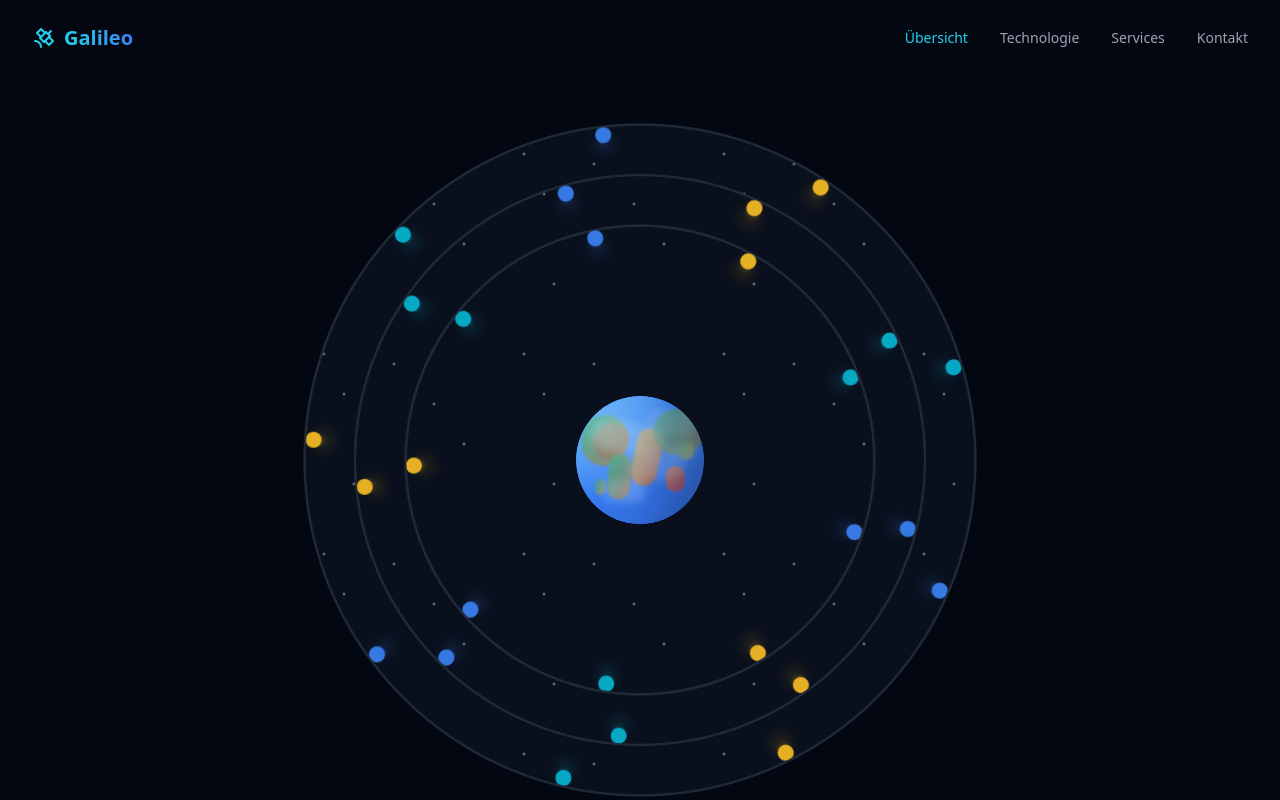
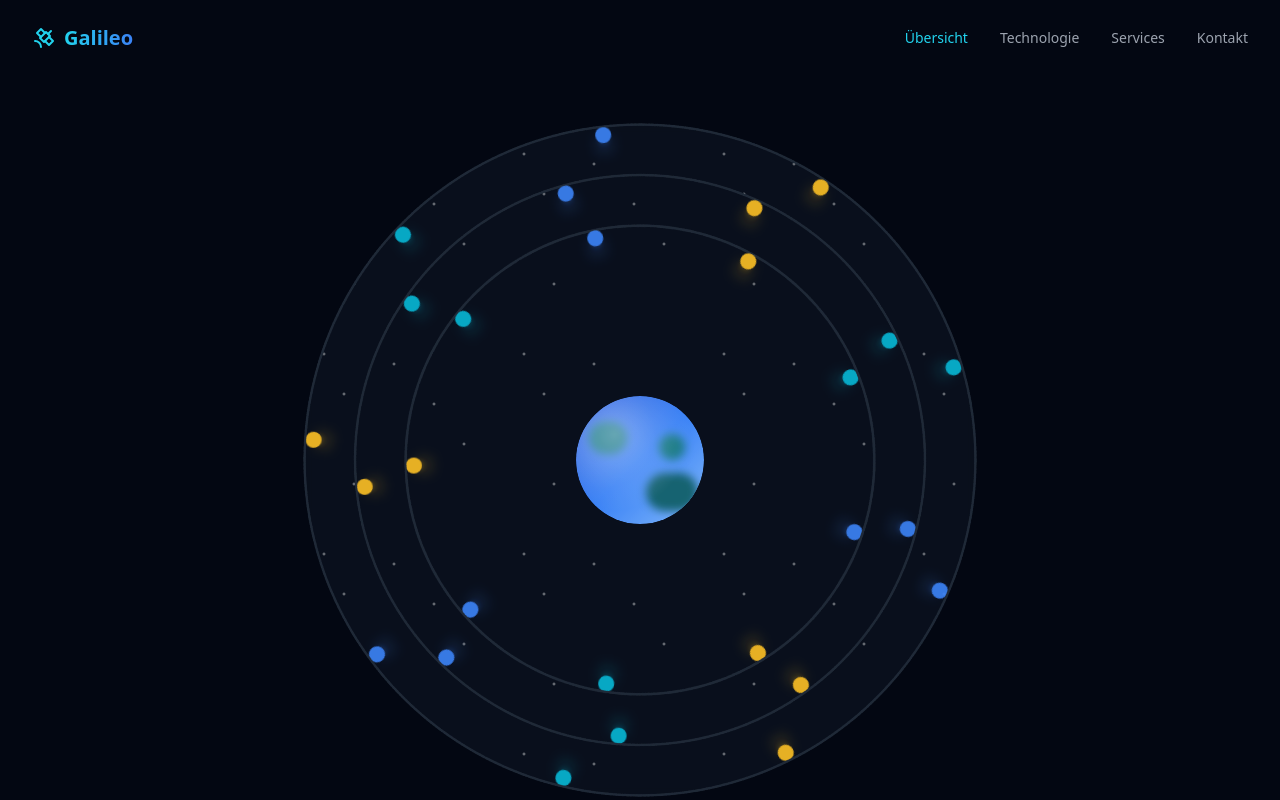
Before and after one commit to estatar/Galileo, a React (Vite) app: page / in a window 1280 px wide. Shown: the top 800 px of the page. Built offline with nearby package versions, Linux system fonts and the light colour scheme.

Commit message:
Updated index.css

```diff
--- a/src/components/Planet.tsx
+++ b/src/components/Planet.tsx
@@ -3,62 +3,24 @@ import React from 'react';
 const Planet: React.FC = () => {
   return (
     <div className="absolute top-1/2 left-1/2 -translate-x-1/2 -translate-y-1/2 w-24 h-24 md:w-32 md:h-32 rounded-full overflow-hidden">
-      <div className="w-full h-full rounded-full bg-gradient-to-br from-blue-600 via-blue-500 to-blue-800 relative overflow-hidden shadow-2xl">
-        {/* Ocean base with subtle variations */}
-        <div className="absolute inset-0 bg-gradient-to-br from-blue-400 via-blue-600 to-blue-800"></div>
-
-        {/* Continental landmasses - more realistic shapes and colors */}
-        <div className="absolute inset-0">
-          {/* North America / Europe region */}
-          <div className="absolute w-[35%] h-[40%] top-[15%] left-[5%] bg-gradient-to-br from-green-600 to-amber-700 rounded-full blur-[1px] opacity-90 transform rotate-12"></div>
-          <div className="absolute w-[25%] h-[30%] top-[20%] left-[15%] bg-gradient-to-br from-yellow-700 to-amber-800 rounded-full blur-[1px] opacity-80 transform rotate-45"></div>
-
-          {/* Africa / Middle East */}
-          <div className="absolute w-[20%] h-[45%] top-[25%] left-[45%] bg-gradient-to-br from-yellow-600 to-orange-700 rounded-full blur-[1px] opacity-85 transform rotate-12"></div>
-
-          {/* Asia */}
-          <div className="absolute w-[40%] h-[35%] top-[10%] left-[60%] bg-gradient-to-br from-green-700 to-yellow-700 rounded-full blur-[1px] opacity-80 transform -rotate-12"></div>
-
-          {/* South America */}
-          <div className="absolute w-[18%] h-[35%] top-[45%] left-[25%] bg-gradient-to-br from-green-600 to-amber-700 rounded-full blur-[1px] opacity-85 transform rotate-6"></div>
-
-          {/* Australia */}
-          <div className="absolute w-[15%] h-[20%] top-[55%] left-[70%] bg-gradient-to-br from-orange-600 to-red-700 rounded-full blur-[1px] opacity-80"></div>
-
-          {/* Additional smaller landmasses */}
-          <div className="absolute w-[12%] h-[15%] top-[35%] left-[80%] bg-gradient-to-br from-green-700 to-yellow-600 rounded-full blur-[1px] opacity-75"></div>
-          <div className="absolute w-[8%] h-[12%] top-[65%] left-[15%] bg-gradient-to-br from-green-600 to-amber-600 rounded-full blur-[1px] opacity-70"></div>
+      <div className="w-full h-full rounded-full bg-gradient-to-br from-blue-700 via-blue-500 to-blue-300 relative overflow-hidden">
+        {/* Cloud/atmosphere effect */}
+        <div className="absolute inset-0 opacity-60">
+          <div className="absolute w-full h-full bg-[radial-gradient(circle_at_20%_30%,rgba(255,255,255,0.2),transparent_40%)]"></div>
         </div>
 
-        {/* Cloud layer - more realistic cloud patterns */}
-        <div className="absolute inset-0 opacity-40">
-          <div className="absolute w-[60%] h-[25%] top-[20%] left-[10%] bg-white rounded-full blur-sm opacity-60 transform rotate-12"></div>
-          <div className="absolute w-[45%] h-[20%] top-[45%] left-[40%] bg-white rounded-full blur-sm opacity-50 transform -rotate-6"></div>
-          <div className="absolute w-[35%] h-[18%] top-[65%] left-[20%] bg-white rounded-full blur-sm opacity-55 transform rotate-18"></div>
-          <div className="absolute w-[40%] h-[22%] top-[10%] left-[55%] bg-white rounded-full blur-sm opacity-45 transform -rotate-15"></div>
-          <div className="absolute w-[25%] h-[15%] top-[35%] left-[70%] bg-white rounded-full blur-sm opacity-50"></div>
+        {/* Subtle landmass patterns */}
+        <div className="absolute inset-0">
+          <div className="absolute w-[30%] h-[25%] top-[20%] left-[10%] bg-teal-700 rounded-full blur-sm"></div>
+          <div className="absolute w-[40%] h-[30%] top-[60%] left-[55%] bg-teal-800 rounded-full blur-sm"></div>
+          <div className="absolute w-[20%] h-[20%] top-[30%] left-[65%] bg-teal-700 rounded-full blur-sm"></div>
         </div>
 
-        {/* Atmospheric glow and lighting */}
-        <div className="absolute inset-0">
-          {/* Day/night terminator effect */}
-          <div className="absolute inset-0 bg-gradient-to-r from-transparent via-transparent to-gray-900/30"></div>
+        {/* Shine effect */}
+        <div className="absolute inset-0 bg-[radial-gradient(circle_at_30%_30%,rgba(255,255,255,0.4),transparent_60%)]"></div>
 
-          {/* Sunlight reflection */}
-          <div className="absolute inset-0 bg-[radial-gradient(circle_at_25%_25%,rgba(255,255,255,0.3),transparent_50%)]"></div>
-
-          {/* Atmospheric rim lighting */}
-          <div className="absolute inset-[-2px] rounded-full bg-gradient-to-br from-cyan-400/20 via-blue-400/10 to-transparent"></div>
-        </div>
-
-        {/* Subtle rotation animation for realism */}
-        <div className="absolute inset-0 animate-spin-slow opacity-20">
-          <div className="w-full h-full bg-gradient-to-r from-transparent via-white/10 to-transparent"></div>
-        </div>
-
-        {/* Outer atmospheric glow */}
-        <div className="absolute inset-[-6px] rounded-full bg-blue-400/15 animate-pulse-slow"></div>
-        <div className="absolute inset-[-8px] rounded-full bg-cyan-300/10 animate-pulse-slow" style={{ animationDelay: '1s' }}></div>
+        {/* Subtle pulsing glow */}
+        <div className="absolute inset-[-4px] rounded-full bg-blue-500/20 animate-pulse-slow"></div>
       </div>
     </div>
   );
--- a/src/index.css
+++ b/src/index.css
@@ -74,20 +74,6 @@ body {
   animation: pulse-slow 4s ease-in-out infinite;
 }
 
-/* Add very slow spin animation for Earth rotation */
-@keyframes spin-slow {
-  from {
-    transform: rotate(0deg);
-  }
-  to {
-    transform: rotate(360deg);
-  }
-}
-
-.animate-spin-slow {
-  animation: spin-slow 120s linear infinite;
-}
-
 /* Add responsive styling for different device sizes */
 @media (max-width: 640px) {
   .orbit-path {
```
